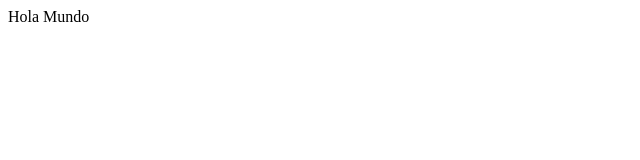
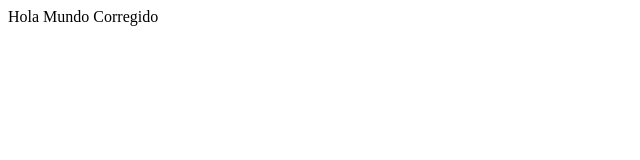
Before and after one commit to bochigarcia/prueba, a plain HTML site: page index.html in a window 1280 px wide. Shown: the full height of the page, 0-640 px from the left. Drawn offline with Linux system fonts and the light colour scheme.

Commit message:
Ajuste index

```diff
--- a/index.html
+++ b/index.html
@@ -1,5 +1,5 @@
 <html>
     <bpdy>
-        Hola Mundo
+        Hola Mundo Corregido
     </bpdy>
 </html>
```
